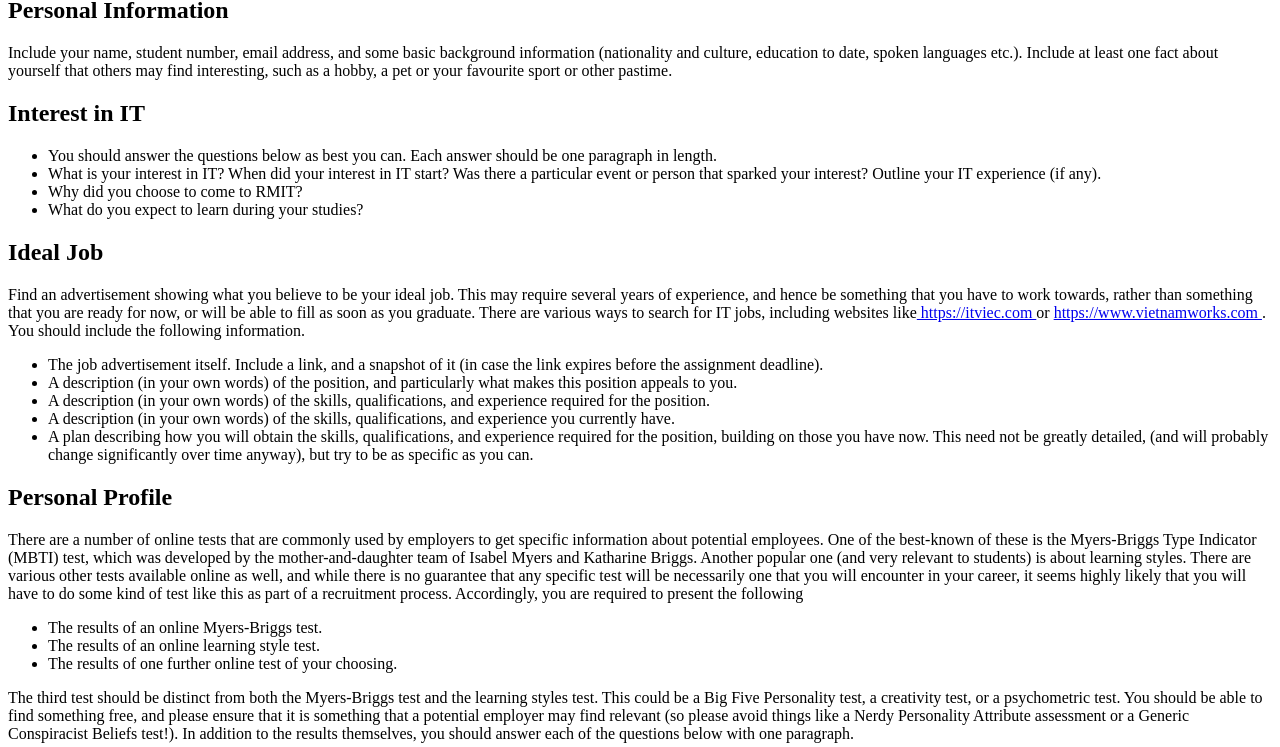
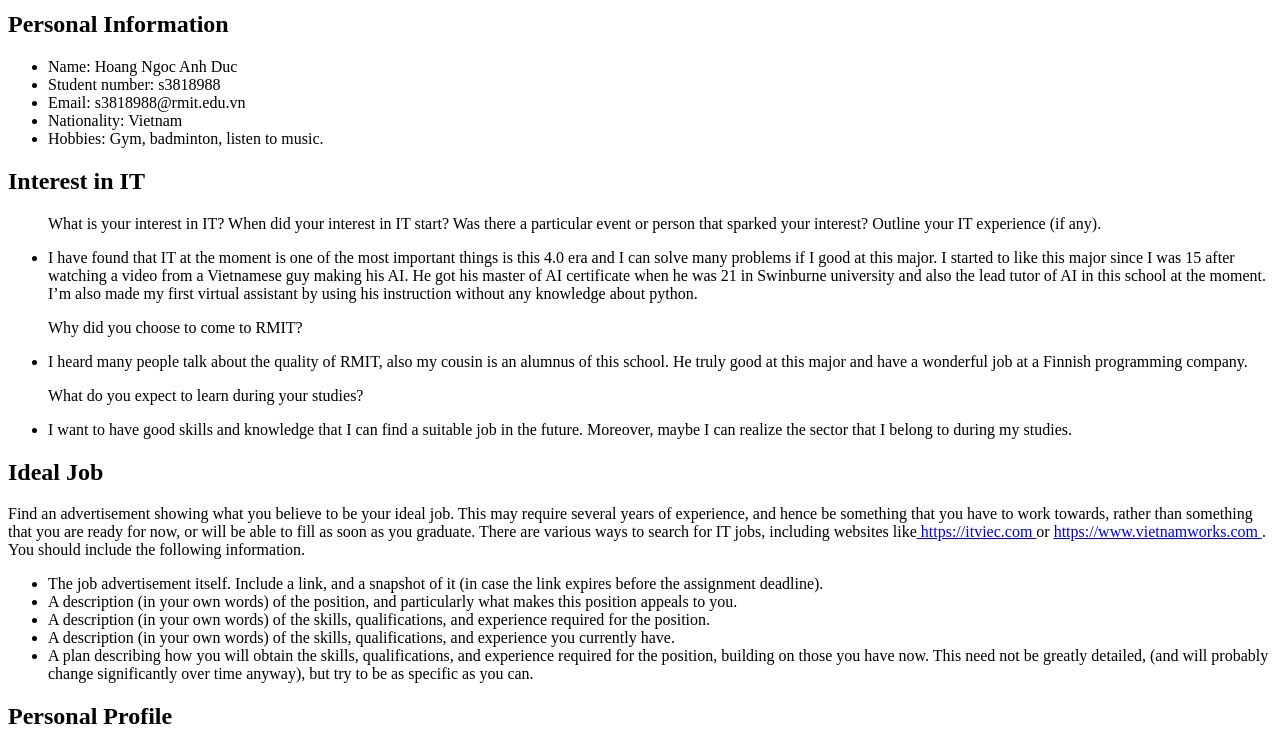
Before and after one commit to anhduc2708/asm, a plain HTML site: page index.html in a window 1280 px wide. Shown: the part 69-816 px from the top of the page. Drawn offline with Linux system fonts and the light colour scheme.

Commit message:
update asm

```diff
--- a/index.html
+++ b/index.html
@@ -1,19 +1,35 @@
-<html>
+<!DOCTYPE html>
+<html lang="en" dir="ltr">
+  <head>
+    <meta charset="utf-8">
+    <title>assignment 1</title>
+  </head>
+
+
 
 <body>
 
 <h1> IT profile </h1>
 <h2> Personal Information </h2>
-<p> Include your name, student number, email address, and some basic background information (nationality and culture, education to date, spoken languages etc.). Include at least one fact about yourself that others may find interesting, such as a hobby, a pet or your favourite sport or other pastime. </p>
+<ul>
+<li> Name: Hoang Ngoc Anh Duc </li>
+<li> Student number: s3818988 </li>
+<li> Email: s3818988@rmit.edu.vn </li>
+<li> Nationality: Vietnam </li>
+<li> Hobbies: Gym, badminton, listen to music. </li>
+
+</ul>
 
 <h2> Interest in IT </h2>
 
 <ul>
+<p>What is your interest in IT? When did your interest in IT start? Was there a particular event or person that sparked your interest? Outline your IT experience (if any).</p>
+<li> I have found that IT at the moment is one of the most important things is this 4.0 era and I can solve many problems if I good at this major. I started to like this major since I was 15 after watching a video from a Vietnamese guy making his AI. He got his master of AI certificate when he was 21 in Swinburne university and also the lead tutor of AI in this school at the moment. I’m also made my first virtual assistant by using his instruction without any knowledge about python.  </li>
+<p>Why did you choose to come to RMIT?</p>
 
-<li>You should answer the questions below as best you can. Each answer should be one paragraph in length. </li>
-<li>What is your interest in IT? When did your interest in IT start? Was there a particular event or person that sparked your interest? Outline your IT experience (if any). </li>
-<li>Why did you choose to come to RMIT? </li>
-<li>What do you expect to learn during your studies? </li>
+<li>	I heard many people talk about the quality of RMIT, also my cousin is an alumnus of this school. He truly good at this major and have a wonderful job at a Finnish programming company.  </li>
+<p>What do you expect to learn during your studies?</p>
+<li>	I want to have good skills and knowledge that I can find a suitable job in the future. Moreover, maybe I can realize the sector that I belong to during my studies.</li>
 </ul>
 
 <h2> Ideal Job </h2>
```
